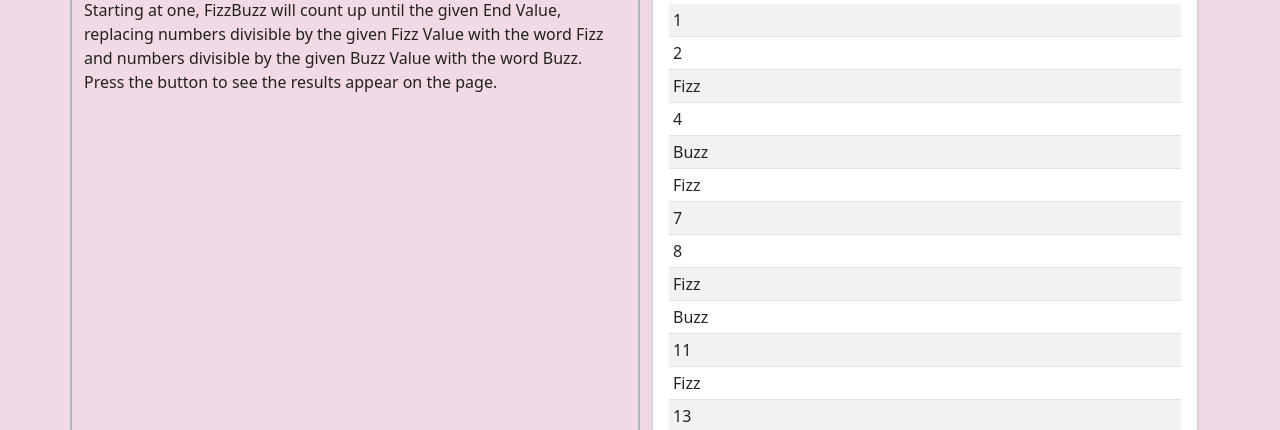
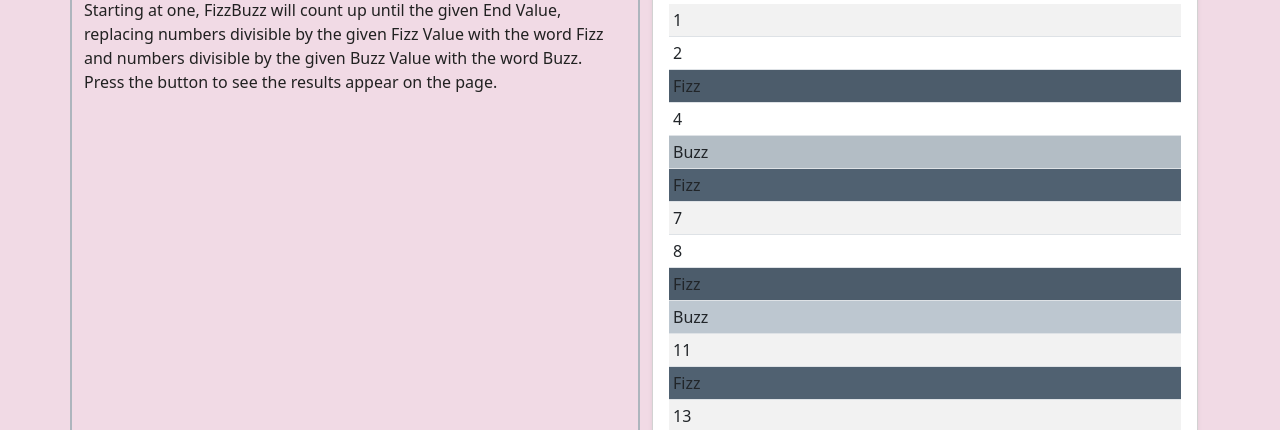
Before and after one commit to Relliumachine42/AltairFizzBuzz, a plain HTML site: page app.html in a window 1280 px wide. Both pictures are taken after a click on the button "Display". Shown: the part 365-795 px from the top of the page. Drawn offline with nearby package versions, Linux system fonts and the light colour scheme; some packages are replaced by stand-ins of ours; a script that the page names is missing.

Commit message:
extra credit colors

```diff
--- a/css/site.css
+++ b/css/site.css
@@ -115,3 +115,15 @@ footer {
     font-size: 4rem;
     padding-left: .5rem;
 }
+
+.Fizz {
+    background-color: var(--gs-theme-700) !important;
+}
+
+.Buzz {
+    background-color: var(--gs-theme-300) !important;
+}
+
+.FizzBuzz {
+    background-color: var(--gs-theme-core) !important;
+}
--- a/js/site.js
+++ b/js/site.js
@@ -43,8 +43,7 @@ function displayFizzBuzz(contentToDisplay) {
     let tableHtml = '';
     for(let index = 0; index < contentToDisplay.length; index++) {
         let currentContent = contentToDisplay[index];
-        let tableRowHtml = `<tr><td>${currentContent}</td></tr>`;
-        tableHtml += tableRowHtml;
+        tableHtml += `<tr><td class="${currentContent}">${currentContent}</td></tr>`;
     }
     document.getElementById('results').innerHTML = tableHtml;
 }
```
